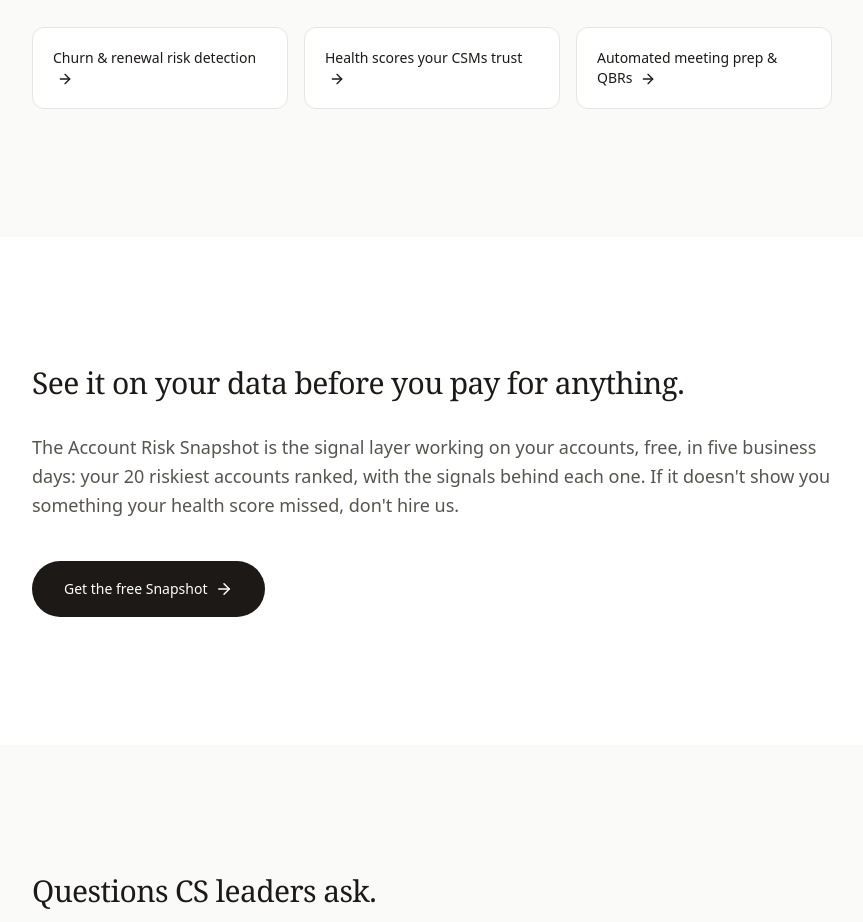
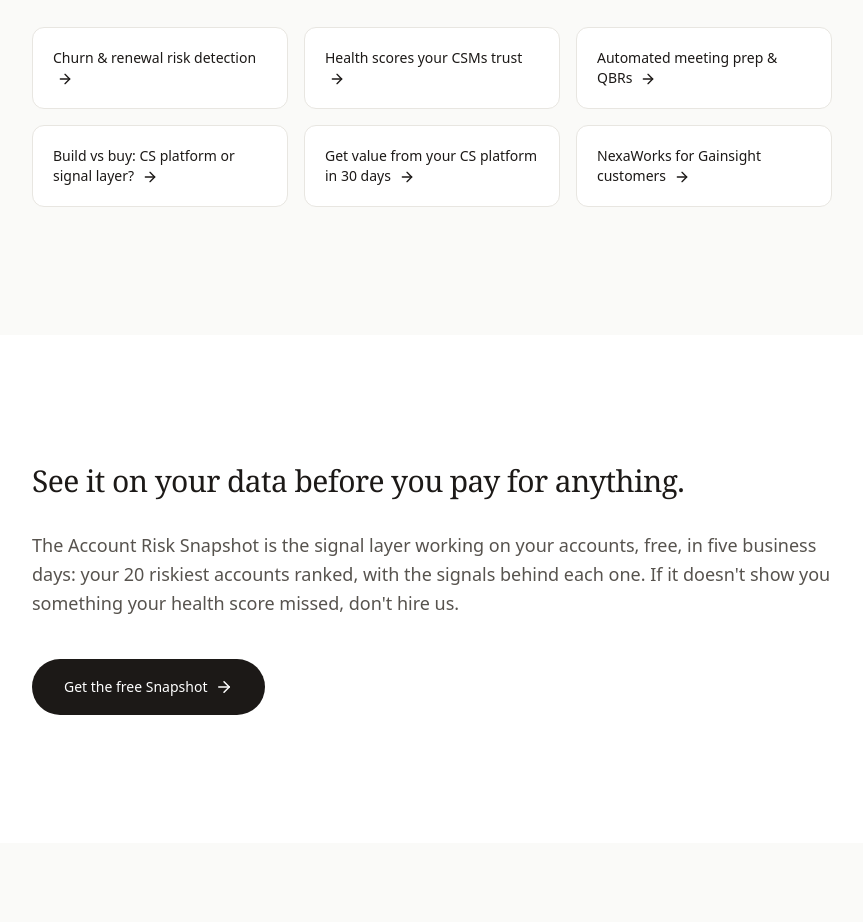
Before and after one commit to sahilghewari/NexaWorks-v4, a Next.js app: page /customer-success-ai in a window 1280 px wide. Shown: the part 3440-4362 px from the top of the page, without its empty margins (208-1071 px from the left). Built offline with nearby package versions, Linux system fonts and the light colour scheme.

Commit message:
Pillar: add compare/platform link cards

```diff
--- a/src/app/customer-success-ai/page.tsx
+++ b/src/app/customer-success-ai/page.tsx
@@ -208,6 +208,22 @@ export default function CustomerSuccessAIPage() {
               </Link>
             ))}
           </div>
+          <div className="mt-4 grid grid-cols-1 sm:grid-cols-3 gap-4">
+            {[
+              { href: "/compare/build-vs-buy-cs-platform", label: "Build vs buy: CS platform or signal layer?" },
+              { href: "/compare/signal-layer-vs-cs-platform", label: "Get value from your CS platform in 30 days" },
+              { href: "/platforms/gainsight", label: "NexaWorks for Gainsight customers" },
+            ].map((l) => (
+              <Link
+                key={l.href}
+                href={l.href}
+                className="rounded-xl p-5 text-sm font-medium transition-colors"
+                style={{ border: "1px solid var(--nw-line-light)", color: "var(--nw-ink)", backgroundColor: "white" }}
+              >
+                {l.label} <ArrowRight size={16} className="inline ml-1" />
+              </Link>
+            ))}
+          </div>
         </div>
       </section>
 
```
